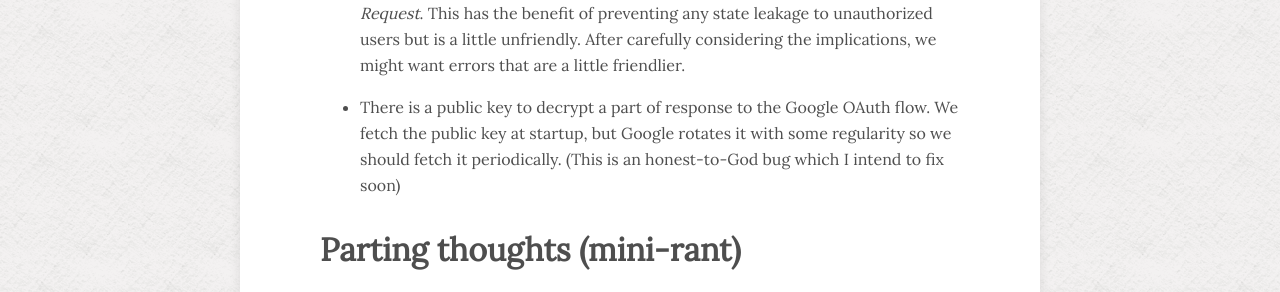
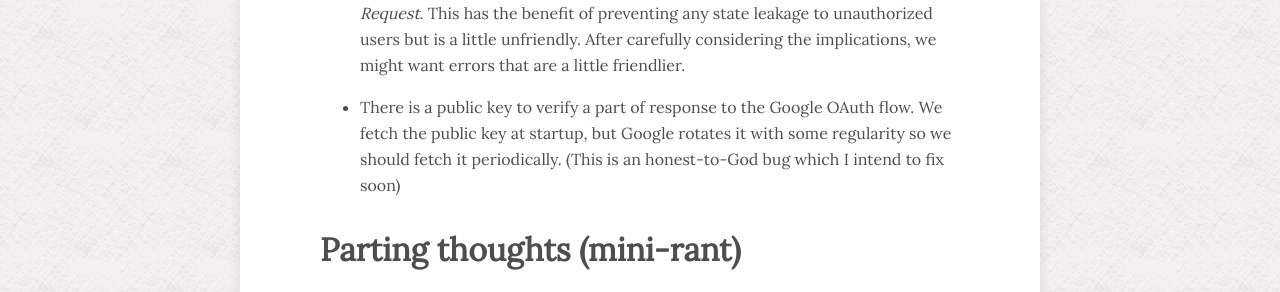
Before and after one commit to crewjam/blog, a Jekyll site: the page built from index.html, in a window 1280 px wide and 900 px high, scrolled down 8634 px. Shown: the part 163-455 px from the top of the window. Built offline with Jekyll 4.4.1, drawn with Linux system fonts in a browser that asks for light colours; nearby versions of some CDN libraries; the list of posts is cut into pages by our own code.

Commit message:
fix incorrect word choice

```diff
--- a/_posts/2015-03-29-google-aws-login-federation.md
+++ b/_posts/2015-03-29-google-aws-login-federation.md
@@ -184,7 +184,7 @@ I considered putting the secrets in an S3 key and restricting access to the key.
   unauthorized users but is a little unfriendly. After carefully considering the
   implications, we might want errors that are a little friendlier.
 
-- There is a public key to decrypt a part of response to the Google OAuth flow. We fetch the public key at startup, but Google rotates it with some regularity so we should fetch it periodically. (This is an honest-to-God bug which I intend to fix soon)
+- There is a public key to verify a part of response to the Google OAuth flow. We fetch the public key at startup, but Google rotates it with some regularity so we should fetch it periodically. (This is an honest-to-God bug which I intend to fix soon)
 
 # Parting thoughts (mini-rant)
 
```
